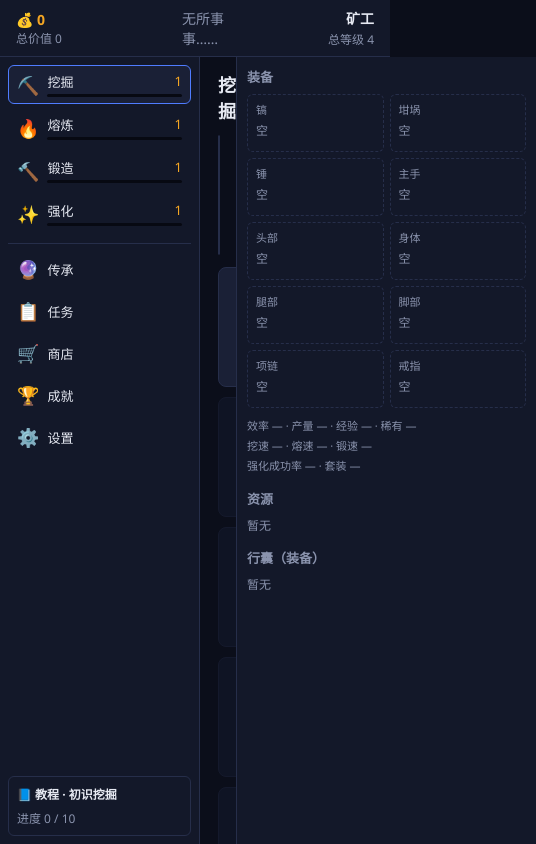
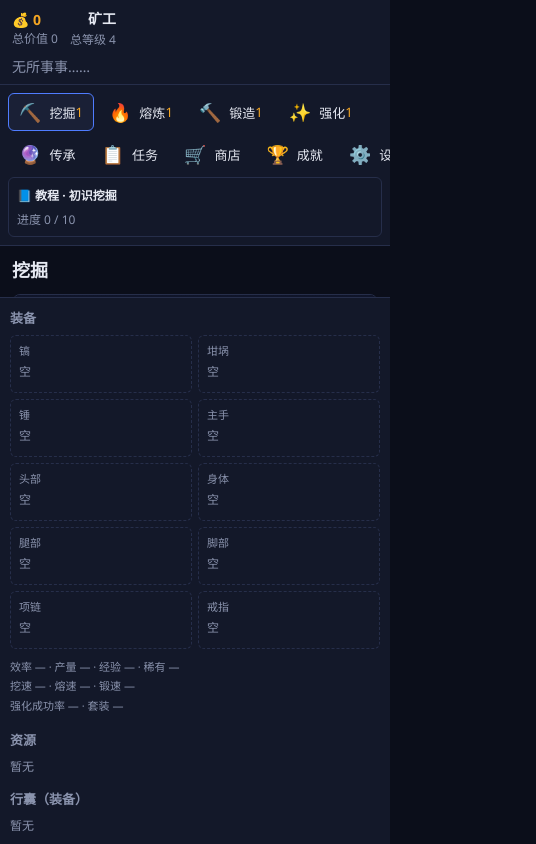
Before and after one commit to geeeger-pkgs/forging, a Vue app: page / in a window 390 px wide. Shown: the whole page, 536 px wide, since content can reach past the window. Built offline with nearby package versions, Linux system fonts and the light colour scheme.

Commit message:
feat(v1.8): 全平台（PWA可安装+离线外壳/响应式布局≤900px/自动回收建议）；测评 8.4/10（104 测试全绿）

```diff
--- a/index.html
+++ b/index.html
@@ -4,6 +4,9 @@
     <meta charset="UTF-8" />
     <meta name="viewport" content="width=device-width, initial-scale=1.0" />
     <meta name="color-scheme" content="dark" />
+    <meta name="theme-color" content="#0b0e1a" />
+    <link rel="manifest" href="/manifest.webmanifest" />
+    <link rel="icon" href="/icon.svg" type="image/svg+xml" />
     <title>Forging · 挖矿锻造放置游戏</title>
   </head>
   <body>
--- a/src/App.vue
+++ b/src/App.vue
@@ -34,4 +34,12 @@ import TopBar from './ui/components/TopBar.vue'
   flex: 1;
   min-height: 0;
 }
+
+/* v1.8：窄屏（移动端/小窗口）纵向堆叠 */
+@media (max-width: 900px) {
+  .body {
+    flex-direction: column;
+    overflow-y: auto;
+  }
+}
 </style>
--- a/src/main.ts
+++ b/src/main.ts
@@ -6,3 +6,10 @@ import './ui/styles/theme.css'
 boot()
 startLoop()
 createApp(App).mount('#app')
+
+// PWA：生产构建注册 Service Worker（离线可用 / 可安装）
+if (import.meta.env.PROD && 'serviceWorker' in navigator) {
+  window.addEventListener('load', () => {
+    navigator.serviceWorker.register('/sw.js').catch((e) => console.warn('[forging] SW 注册失败', e))
+  })
+}
--- a/src/ui/components/MainPanel.vue
+++ b/src/ui/components/MainPanel.vue
@@ -189,4 +189,19 @@ h2 {
 .search-inline {
   margin: 0 0 0 auto;
 }
+
+/* v1.8：窄屏适配 */
+@media (max-width: 900px) {
+  .main {
+    padding: 10px 12px;
+  }
+  .tabs {
+    flex-wrap: wrap;
+  }
+  .search,
+  .search-inline {
+    width: 100%;
+    margin: 0 0 8px;
+  }
+}
 </style>
--- a/src/ui/components/NavBar.vue
+++ b/src/ui/components/NavBar.vue
@@ -160,4 +160,35 @@ function claim(): void {
 .t-progress {
   color: var(--c-text-dim);
 }
+
+/* v1.8：窄屏横向滚动条 */
+@media (max-width: 900px) {
+  .nav {
+    width: auto;
+    min-width: 0;
+    flex-direction: row;
+    flex-wrap: wrap;
+    border-right: none;
+    border-bottom: 1px solid var(--c-border);
+    overflow-y: visible;
+    max-height: none;
+  }
+  .item {
+    flex: 0 0 auto;
+    padding: 6px 10px;
+  }
+  .xpbar {
+    display: none;
+  }
+  .tools {
+    margin-top: 0;
+    border-top: none;
+    padding-top: 0;
+    flex-direction: row;
+  }
+  .tutorial {
+    margin-top: 0;
+    flex: 1 1 100%;
+  }
+}
 </style>
--- a/src/ui/components/RightPanel.vue
+++ b/src/ui/components/RightPanel.vue
@@ -321,4 +321,18 @@ h4 {
 .spacer {
   flex: 1;
 }
+
+/* v1.8：窄屏纵向堆叠 */
+@media (max-width: 900px) {
+  .right {
+    width: auto;
+    min-width: 0;
+    border-left: none;
+    border-top: 1px solid var(--c-border);
+    overflow-y: visible;
+  }
+  .slots {
+    grid-template-columns: repeat(auto-fill, minmax(150px, 1fr));
+  }
+}
 </style>
--- a/src/ui/components/SettingsPanel.vue
+++ b/src/ui/components/SettingsPanel.vue
@@ -105,6 +105,9 @@ function onClear(): void {
         在右侧「资源」列表点击「自动」为材料设置保留数量：超出部分将被自动卖出换金（含离线产出）。
         再次点击「自动」可关闭。
       </p>
+      <p class="dim">
+        建议保留：精华/煤（强化与符文常用）留 100+；任务需要的小箱/锭请谨慎开启自动；矿石类可放心全自动。
+      </p>
     </section>
 
     <section class="card">
--- a/src/ui/components/TopBar.vue
+++ b/src/ui/components/TopBar.vue
@@ -152,4 +152,21 @@ const buffs = computed(() =>
   color: var(--c-text-dim);
   font-size: 12px;
 }
+
+/* v1.8：窄屏换行布局 */
+@media (max-width: 900px) {
+  .top {
+    flex-wrap: wrap;
+    gap: 8px 12px;
+    padding: 8px 12px;
+  }
+  .left,
+  .right {
+    min-width: 0;
+  }
+  .center {
+    order: 3;
+    flex: 1 1 100%;
+  }
+}
 </style>
```
Also changed, not shown: public/sw.js (added, +53 -0 lines), public/icon.svg (added), public/manifest.webmanifest (added), 2 other files (tests, documents, lock files or other folders).
